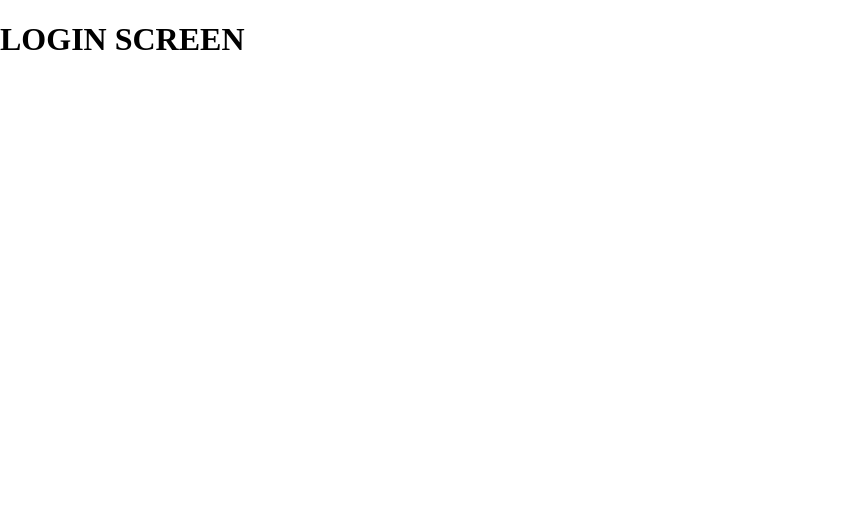
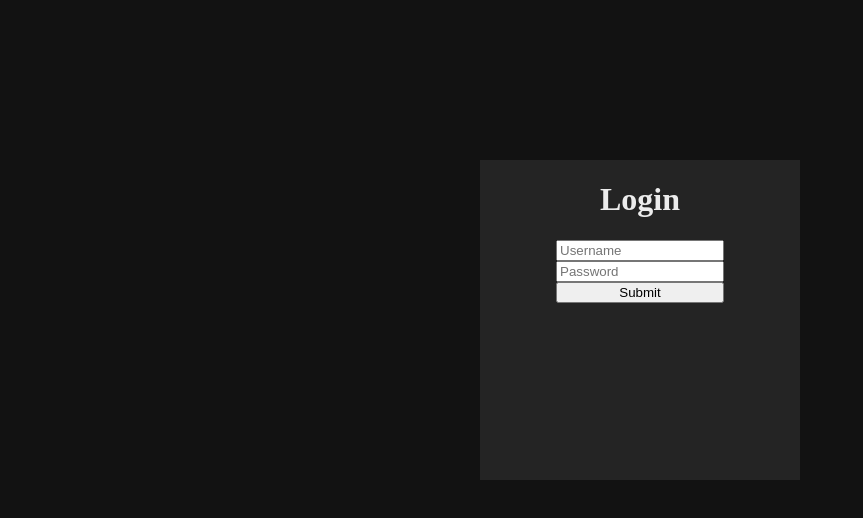
Before and after one commit to kpete2017/DnDungeonMaster, a Vue app: page / in a window 1280 px wide. Shown: the top 518 px of the page, without its empty margins (0-863 px from the left). Built offline with nearby package versions, Linux system fonts and the light colour scheme; what v-drag would draw is missing.

Commit message:
Added Login screen

```diff
--- a/src/App.vue
+++ b/src/App.vue
@@ -1,6 +1,6 @@
 <template>
   <div id="app">
-    <Login v-if="loggedIn==false"/>
+    <Login v-if="loggedIn==false" @login="handleLogin"/>
     <div v-if="loggedIn" v-bind:class="[isActive ? 'dark' : 'light']">
       <NavBar @toggled="handleToggle"/>
       <PageHeader/>
@@ -36,6 +36,9 @@ export default {
       } else {
         this.isActive = true
       }
+    },
+    handleLogin() {
+      this.loggedIn = true
     }
   }
 }
@@ -52,6 +55,7 @@ body {
   -webkit-font-smoothing: antialiased;
   -moz-osx-font-smoothing: grayscale;
   background-color: var(--bg-secondary);
+  width: 100%;
 }
 
 .dark {
--- a/src/components/Login.vue
+++ b/src/components/Login.vue
@@ -1,17 +1,55 @@
 <template>
-   <div class="login-screen">
-       <h1>LOGIN SCREEN</h1>
-   </div>
+    <div class="login-background">
+        <form class="login-form">
+            <h1>Login</h1>
+            <input type="username" placeholder="Username"/>
+            <input type="password" placeholder="Password"/>
+            <button @click="handleLogin" type="submit">Submit</button>
+        </form>
+    </div>
 </template>
 
 <script>
 export default {
-    name: "login"
+    name: 'Login',
+    methods: {
+        handleLogin: function() {
+            this.$emit('login')
+        }
+    }
 }
 </script>
 
-<style>
-    .login-screen {
+<style scoped>
+    .login-background {
+        position: absolute;
+        left: 0;
+        top: 0;
+        height: 100%;
+        width: 100%;
+        color: #ececec;
+        background-color: #121212;
+    }
 
+    .login-form {
+        text-align: center;
+        background-color: #242424;
+        position: relative;
+        top: 10rem;
+        width: 20rem;
+        height: 20rem;
+        display: flex;
+        flex-direction: column;
+        margin: 0 auto;
+    }
+
+    .login-form > input {
+        align-self: center;
+        width: 10rem;
+    }
+
+    .login-form > button {
+        align-self: center;
+        width: 10.5rem;
     }
 </style>
--- a/src/components/PageBody.vue
+++ b/src/components/PageBody.vue
@@ -1,4 +1,5 @@
 <template>
+    <div class="background">
         <main>
             <div class="pc">
                 <PlayerCard/>
@@ -13,6 +14,7 @@
                 <InformationTab/>
             </div>
         </main>
+    </div>
 </template>
 
 
@@ -36,23 +38,29 @@ export default {
 </script>
 
 <style scoped>
+
+    .background {
+        width: 100%;
+        height: 100%;
+        background-color: var(--bg-secondary);
+    }
+
     main {
-        background-color: var(--bg-secondary);
         color: var(--text-secondary);
         text-align: center;
-        width: 89%;
+        width: 90%;
         height: auto;
-        margin-left: 7rem;
-        margin-right: 8rem;
+        padding-left: 6rem;
+        padding-right: 1rem;
         padding-top: 7rem;
         padding-bottom: 2rem;
         display: grid;
         grid-template-areas:
             "left-sidebar PC right-sidebar"
             "left-sidebar NPC right-sidebar";
-        grid-template-columns: 1fr 3fr 1fr;
+        grid-template-columns: 1fr 2.3fr 1fr;
         grid-template-rows: 1fr 1fr;
-        grid-column-gap: 2rem;
+        grid-column-gap: 1rem;
         grid-row-gap: 2rem;
     }
 
```
Lines whose indentation alone changed are shown as unchanged.
